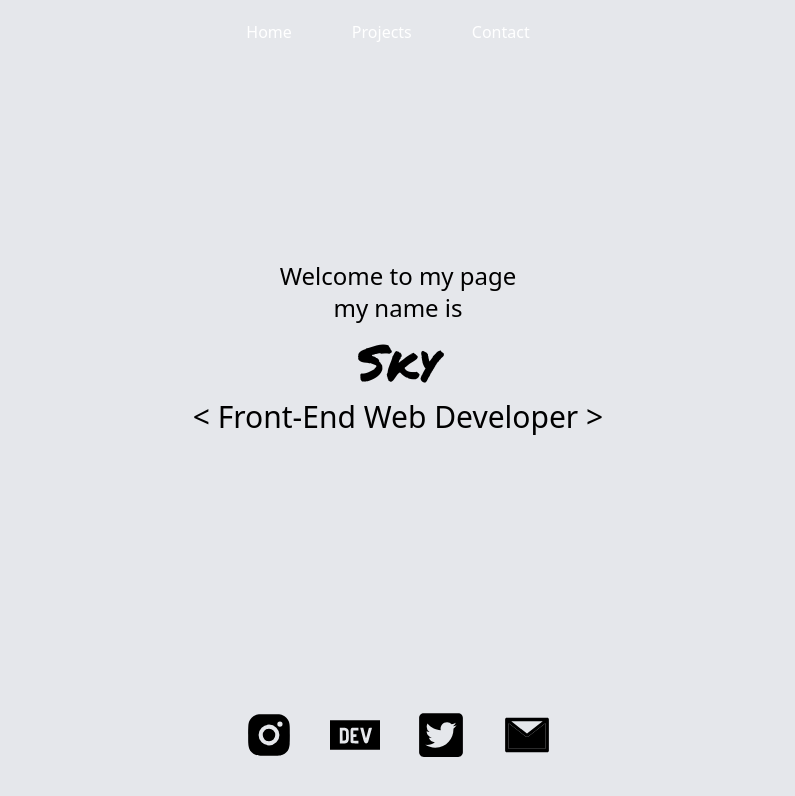
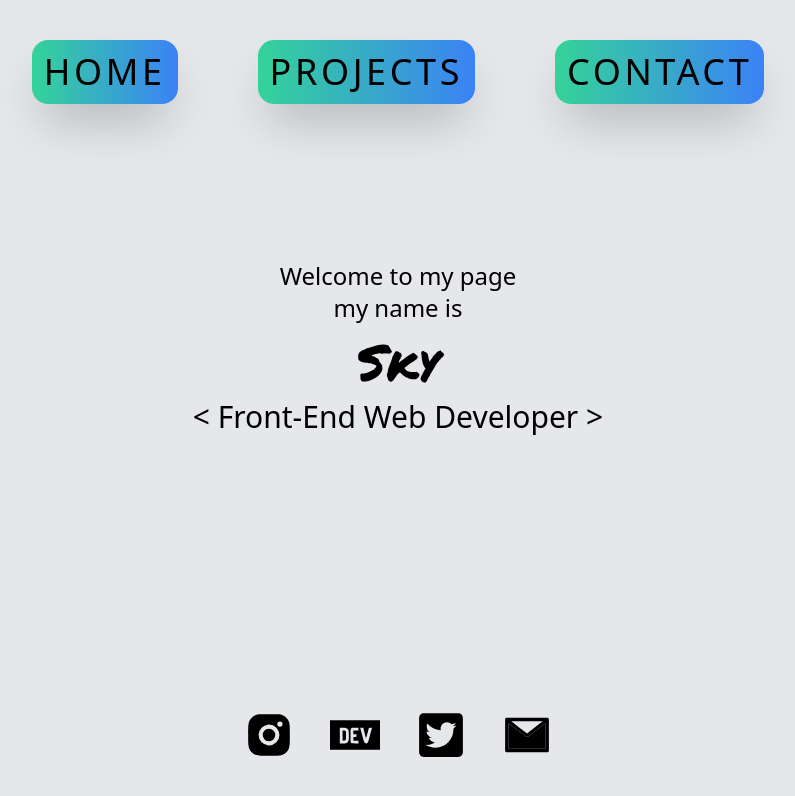
Before and after one commit to skystanoyevitch/sky-portfolio, a React (Create React App) app: page / in a window 1280 px wide. Shown: the top 796 px of the page, without its empty margins (242-1037 px from the left). Built offline with nearby package versions, Linux system fonts and the light colour scheme.

Commit message:
Updated Nav Styles

```diff
--- a/src/components/Nav.js
+++ b/src/components/Nav.js
@@ -2,13 +2,13 @@ import React from 'react'
 
 function Nav() {
     return (
-        <div className="container max-w-screen-2xl text-white absolute">
+        <div className="container max-w-screen-2xl absolute">
             <div className=""> {/*TODO: add sticky nav*/}
                 <nav className="flex justify-center">
-                    <ul className="flex flex-row">
-                        <li className="pr-5 m-5">Home</li>
-                        <li className="pr-5 m-5">Projects</li>
-                        <li className="pr-5 m-5">Contact</li>
+                    <ul className="flex text-4xl tracking-widest">
+                        <li className={"m-10 p-3 bg-gradient-to-r from-green-400 to-blue-500 rounded-2xl shadow-2xl"}>HOME</li>
+                        <li className={"m-10 p-3 bg-gradient-to-r from-green-400 to-blue-500 rounded-2xl shadow-2xl"}>PROJECTS</li>
+                        <li className={"m-10 p-3 bg-gradient-to-r from-green-400 to-blue-500 rounded-2xl shadow-2xl"}>CONTACT</li>
                     </ul>
                 </nav>
             </div>
```
